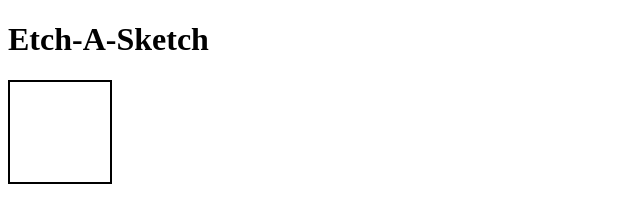
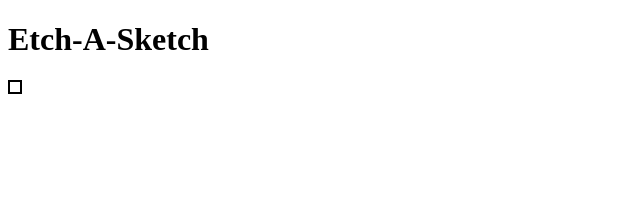
Before and after one commit to andrjre/etch-a-sketch, a plain HTML site: page index.html in a window 1280 px wide. Shown: the whole page, without its empty margins (0-640 px from the left). Drawn offline with Linux system fonts and the light colour scheme.

Commit message:
Defined parameters.

```diff
--- a/index.js
+++ b/index.js
@@ -1,3 +1,6 @@
 
 
 let box = document.getElementById("box")
+
+let row;
+let col;
--- a/styles.css
+++ b/styles.css
@@ -1,10 +1,10 @@
 
 
 #box{
-    width:100px;
-    height:100px;
+    width:10px;
+    height:10px;
     border:solid 2px black;
-    transition:  ease-out 2s;
+    transition:  ease-out 3s;
 
 }
 
```
